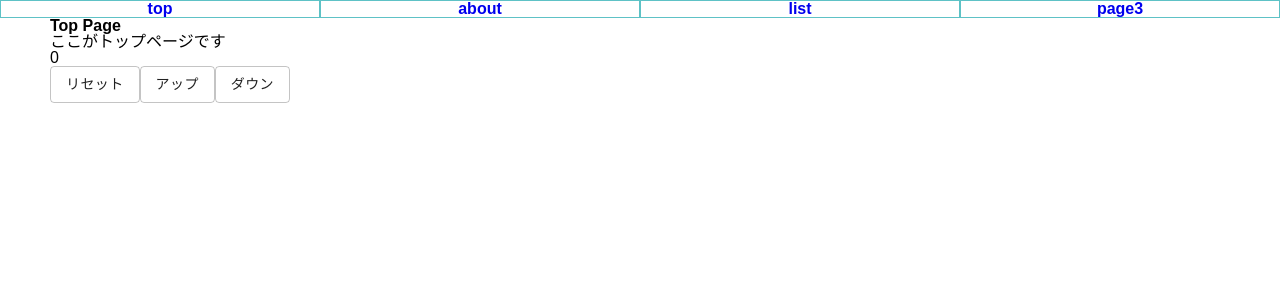
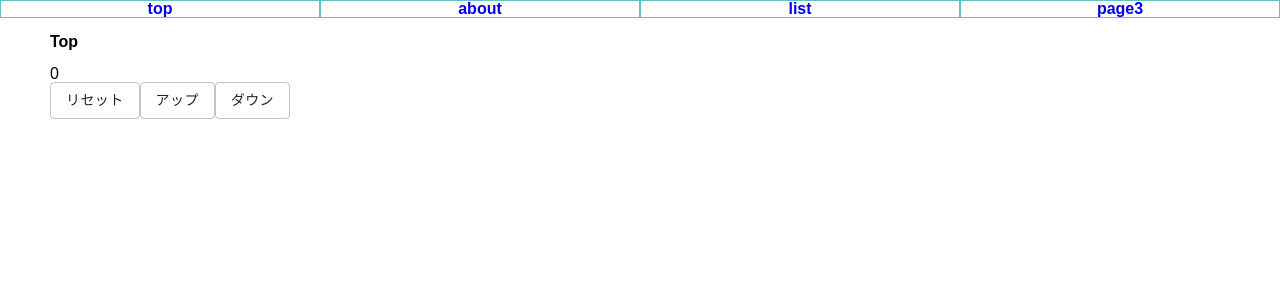
Before and after one commit to yodakaEngineer/react-practice, a React (Create React App) app: page / in a window 1280 px wide. Shown: the top 300 px of the page. Built offline with nearby package versions, Linux system fonts and the light colour scheme.

Commit message:
refactor h1.

```diff
--- a/src/App.tsx
+++ b/src/App.tsx
@@ -2,13 +2,14 @@ import React from 'react';
 import './reset.css'
 import './App.css'
 import {BrowserRouter as Router, Route, Switch} from "react-router-dom";
+import styled from "styled-components";
 import About from "./pages/About/About";
 import Header from './components/Header/Header';
 import Index from "./pages/Index/Index";
 import List from "./pages/List/List";
 
 const App: React.FC = () => {
-    const page3 = () => <div><h1>page3</h1>3枚目のページです</div>
+    const page3 = () => <div><PageHeader>Page3</PageHeader>3枚目のページです</div>
 
     return (
         <div>
@@ -32,3 +33,7 @@ const App: React.FC = () => {
 }
 
 export default App;
+
+export const PageHeader = styled.h1`
+margin: 1rem 0;
+`
--- a/src/pages/About/About.tsx
+++ b/src/pages/About/About.tsx
@@ -1,10 +1,11 @@
 import React from 'react';
+import {PageHeader} from "../../App";
 import Display from "../../components/Display/Display";
 
 const About: React.FC = () => {
     return (
         <div>
-            <h1>about</h1>Aboutのページです
+            <PageHeader>About</PageHeader>
             <Display/>
         </div>
     )
--- a/src/pages/Index/Index.tsx
+++ b/src/pages/Index/Index.tsx
@@ -1,10 +1,11 @@
 import React from "react";
+import {PageHeader} from "../../App";
 import Counter from "../../components/Counter/Counter";
 
 const Index: React.FC = () => {
     return (
         <div>
-            <h1>Top Page</h1>ここがトップページです
+            <PageHeader>Top</PageHeader>
             <Counter/>
         </div>
     )
--- a/src/pages/List/List.tsx
+++ b/src/pages/List/List.tsx
@@ -1,4 +1,5 @@
 import React, {useState} from "react";
+import {PageHeader} from "../../App";
 import GetList from "../../components/GetList/GetList";
 import Table from "../../components/Table/Table";
 
@@ -25,6 +26,7 @@ const List: React.FC = () => {
 
     return (
         <div>
+            <PageHeader>List</PageHeader>
             <GetList onGetList={(id: number)=> ()=> findById(id)} onReset={()=> setList(itemList)}/>
             <Table list={list}/>
         </div>
```
